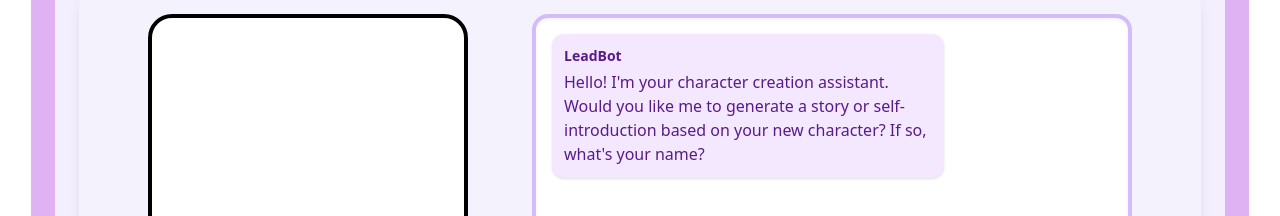
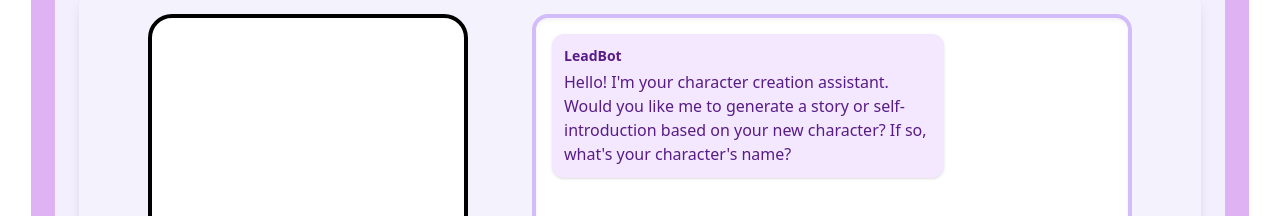
Before and after one commit to JianingC0913/CIS512project, a React (Create React App) app: page /refine in a window 1280 px wide. Shown: the part 174-390 px from the top of the page. Built offline with nearby package versions, Linux system fonts and the light colour scheme; a web font is replaced by a local one.

Commit message:
Change prompt message

```diff
--- a/src/RefineWithAI.js
+++ b/src/RefineWithAI.js
@@ -14,7 +14,7 @@ const RefineWithAI = () => {
     {
       role: "assistant",
       content:
-        "Hello! I'm your character creation assistant. Would you like me to generate a story or self-introduction based on your new character? If so, what's your name?",
+        "Hello! I'm your character creation assistant. Would you like me to generate a story or self-introduction based on your new character? If so, what's your character's name?",
     },
   ]);
   const [userMessage, setUserMessage] = useState("");
```
Also changed, not shown: 1 other file (tests, documents, lock files or other folders).
